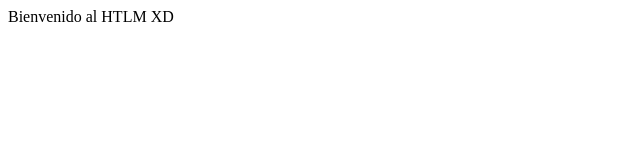
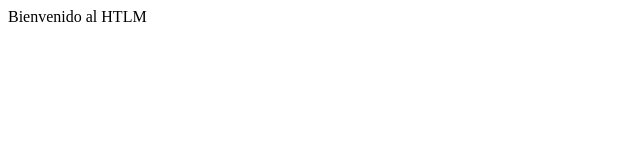
Before and after one commit to lalonsovc/REP1LALONSOVC, a plain HTML site: page index.html in a window 1280 px wide. Shown: the full height of the page, 0-640 px from the left. Drawn offline with Linux system fonts and the light colour scheme.

Commit message:
Bienvenida

```diff
--- a/index.html
+++ b/index.html
@@ -7,6 +7,6 @@
     <title>Certus 2021</title>
 </head>
 <body>
-    Bienvenido al HTLM XD
+    Bienvenido al HTLM
 </body>
 </html>
```
